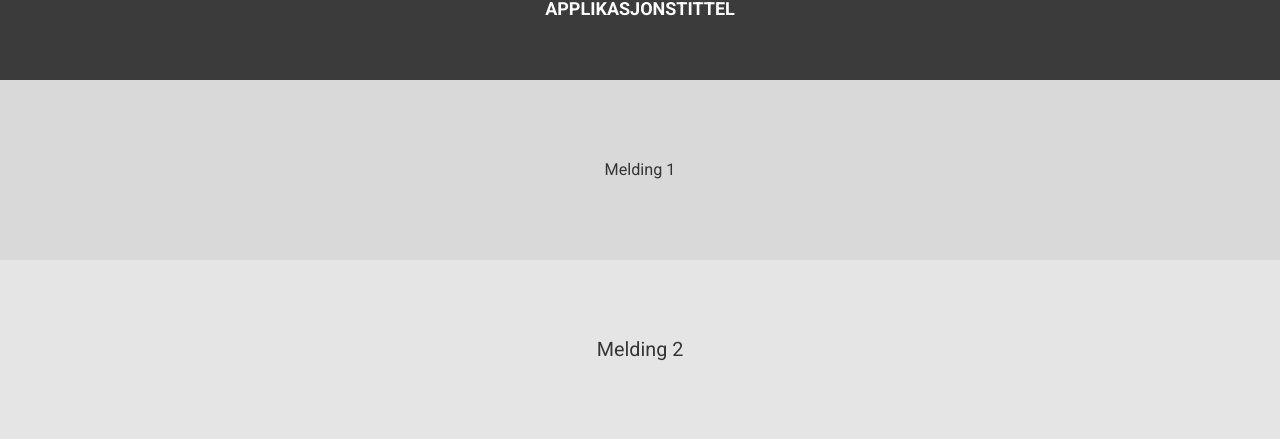
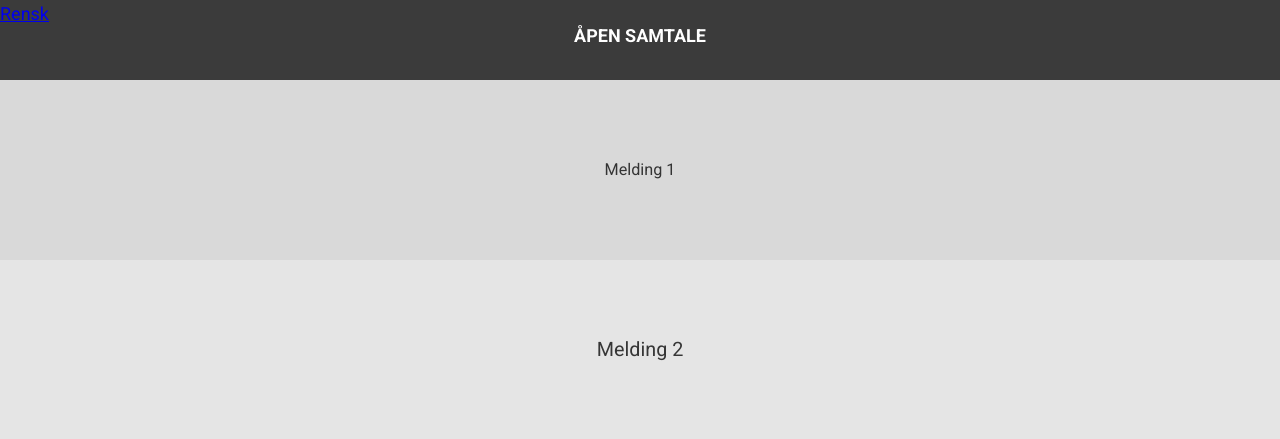
Before and after one commit to evenh/mmi-oblig3, a PHP site: page / in a window 1280 px wide. Shown: the top 439 px of the page. Run offline with PHP 8.4, Linux system fonts and the light colour scheme.

Commit message:
Lagt til knapp for rensking av historikk

```diff
--- a/index.php
+++ b/index.php
@@ -11,11 +11,26 @@
 </head>
 <body>
 
+	<?php
+		if (isset($_GET["name"])) {
+			$title = "Samtale med " . $_GET["name"];
+		}
+
+		else {
+			$title = "Åpen samtale";
+		}
+	?>
+
 	<div id="application" class="container">
 
 
 		<header>
-			<h1>Applikasjonstittel</h1>
+				<a href="#" class="left-button-holder">Rensk</a>
+				<h1 class="title-holder"><?php echo $title; ?></h1>
+
+			<span class="right-button-holder">
+
+			</span>
 		</header>
 
 
```
